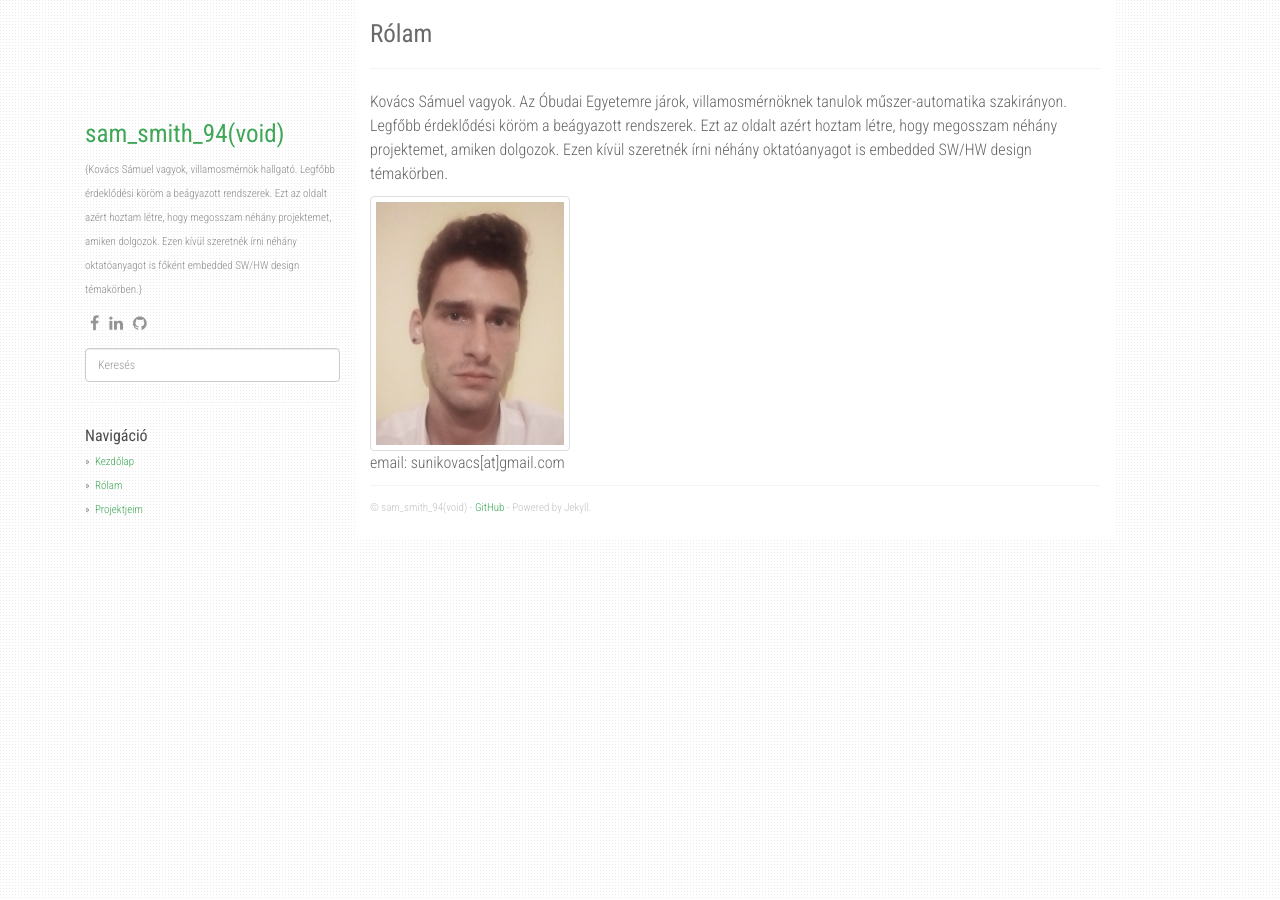
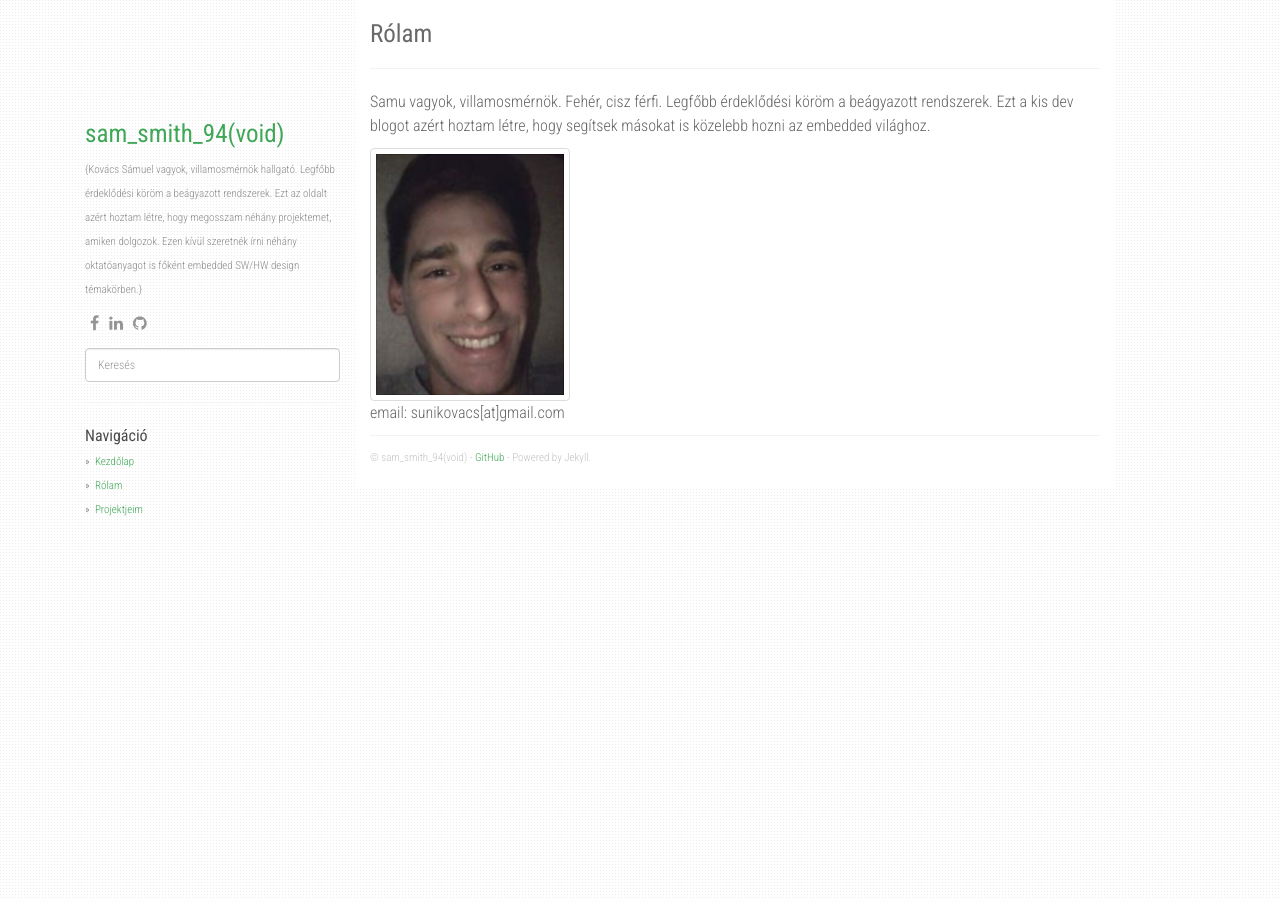
Before and after one commit to samsmith94/samsmith94.github.io, a Jekyll site: the page built from about.md, in a window 1280 px wide. Built offline with Jekyll 4.4.1, drawn with Linux system fonts in a browser that asks for light colours; nearby versions of some CDN libraries.

Commit message:
add profile pic

```diff
--- a/about.md
+++ b/about.md
@@ -4,10 +4,9 @@ title: Rólam
 permalink: /about/
 ---
 
-Kovács Sámuel vagyok. Az Óbudai Egyetemre járok, villamosmérnöknek tanulok műszer-automatika szakirányon.
+Samu vagyok, villamosmérnök. Fehér, cisz férfi.
 Legfőbb érdeklődési köröm a beágyazott rendszerek.
-Ezt az oldalt azért hoztam létre, hogy megosszam néhány projektemet, amiken dolgozok.
-Ezen kívül szeretnék írni néhány oktatóanyagot is embedded SW/HW design témakörben.
+Ezt a kis dev blogot azért hoztam létre, hogy segítsek másokat is közelebb hozni az embedded világhoz.
 
 <div style="width: 200px; border: 1px solid #ddd; border-radius: 4px; padding: 5px;"><img src="/static/img/me2.jpg"></div>
 
```
Also changed, not shown: static/img/me2.jpg, static/img/me3.jpg (added).
